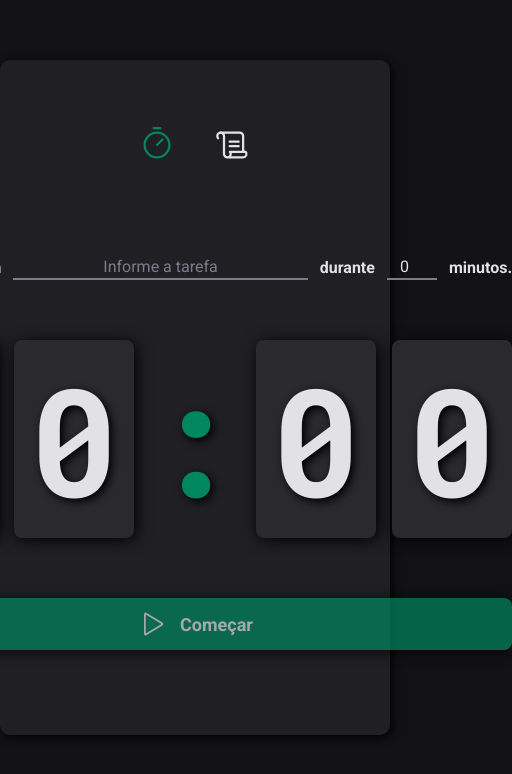
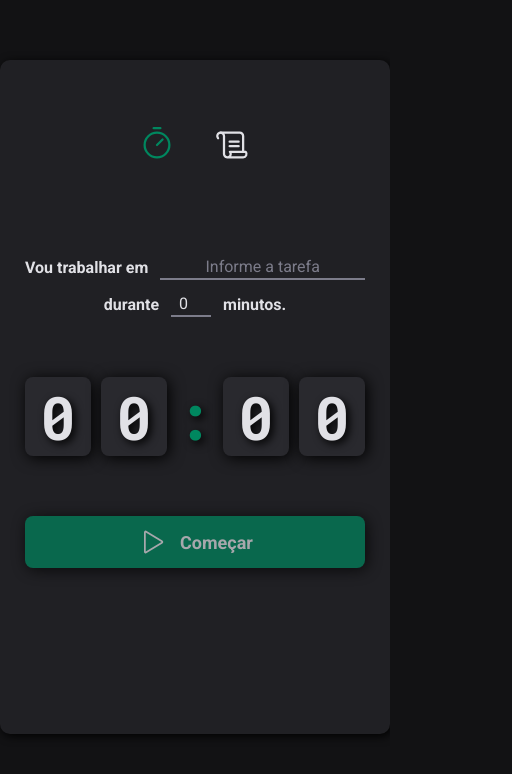
Before and after one commit to thiago-weslley/dev-timer, a React (Vite) app: page / in a window 390 px wide. Shown: the top 774 px of the page, 512 px wide, since content can reach past the window. Built offline with nearby package versions, Linux system fonts and the light colour scheme.

Commit message:
style: Ajusta responsividade da aplicação

```diff
--- a/src/pages/History/styles.ts
+++ b/src/pages/History/styles.ts
@@ -8,6 +8,12 @@ export const HistoryContainer = styled.div`
   h1 {
     font-size: 2.4rem;
     color: ${(props) => props.theme["gray-100"]};
+  }
+
+  @media screen and (max-width: 450px) {
+    h1 {
+      font-size: 2rem;
+    }
   }
 `;
 
@@ -54,6 +60,10 @@ export const HistoryList = styled.div`
       }
     }
   }
+
+  @media screen and (max-width: 450px) {
+    font-size: 1.4rem;
+  }
 `;
 
 const STATUS_COLORS = {
--- a/src/pages/Home/components/CycleForm/styles.ts
+++ b/src/pages/Home/components/CycleForm/styles.ts
@@ -34,5 +34,5 @@ export const TaskInput = styled(baseInput)`
 `;
 
 export const MinutesAmountInput = styled(baseInput)`
-  width: 5rem;
+  width: 4rem;
 `;
--- a/src/pages/Home/components/Timer/styles.ts
+++ b/src/pages/Home/components/Timer/styles.ts
@@ -15,6 +15,20 @@ export const TimerContainer = styled.div`
     text-shadow: 3px 3px 8px ${(props) => props.theme.black};
     box-shadow: 2px 2px 15px ${(props) => props.theme.black};
   }
+
+  @media screen and (max-width: 700px) {
+    font-size: 9rem;
+  }
+
+  @media screen and (max-width: 500px) {
+    font-size: 6rem;
+    gap: 1rem;
+  }
+
+  @media screen and (max-width: 290px) {
+    font-size: 4rem;
+    gap: 0.5rem;
+  }
 `;
 
 export const Separator = styled.div`
--- a/src/pages/layouts/DefaultLayout/styles.ts
+++ b/src/pages/layouts/DefaultLayout/styles.ts
@@ -5,8 +5,7 @@ export const LayoutContainer = styled.div`
   min-height: calc(100vh - 17rem);
   display: flex;
   flex-direction: column;
-  margin: 0 auto;
-  margin-top: 6rem;
+  margin: 6rem auto;
   padding: 3.5rem;
   border-radius: 10px;
   background: ${(props) => props.theme["gray-800"]};
```
